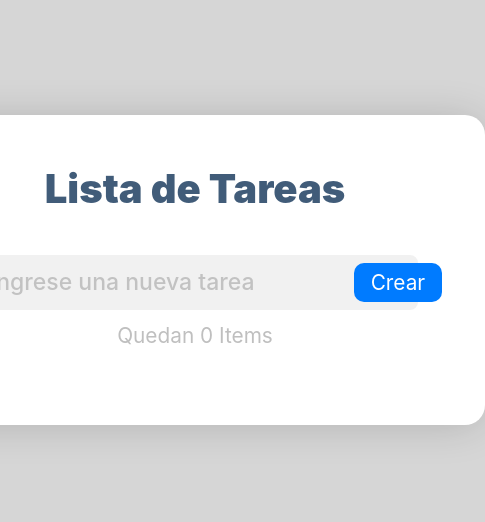
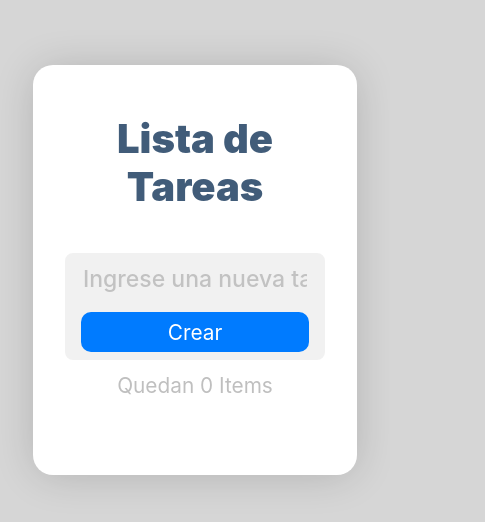
Before and after one commit to mauro-au/ToDoList, a Vue app: page / in a window 390 px wide. Shown: the part 152-674 px from the top of the page, 485 px wide, since content can reach past the window. Built offline with nearby package versions, Linux system fonts and the light colour scheme; the HTML template or start-up script is replaced by a standard one.

Commit message:
Se agrega condición en propiedades de clase y se corrige versión responsive

```diff
--- a/src/App.vue
+++ b/src/App.vue
@@ -1,5 +1,5 @@
 <template>
-  <div class="todolist">
+  <div class="todolist container" :style="[itemCounter.length > 1 ? styleObject : {}]">
     <div class="todolist__main">
       <div class="container">
         <section class="title">
@@ -40,7 +40,12 @@ export default {
       message: "Lista de Tareas",
       task: "",
       toDoList: [],
-      show: false
+      show: false,
+      styleObject: {
+        padding:'50px 0',
+        alignItems:'flex-start',
+        height: '100%',
+      }
     };
   },
   methods: {
@@ -127,7 +132,7 @@ ul{
   -webkit-box-pack: justify;
   justify-content: space-between;
   margin: 0.5em 0;
-  padding: 0.5em 0.5em 0.5em 1em;
+  padding: 0.5em 1em;
   transition: all 0.5s;
   -webkit-transition: all 0.5s;
   width: 450px
@@ -202,4 +207,21 @@ ul{
 .card__taskdone .card__line {
   text-decoration: line-through;
 }
+@media (max-width: 767px) {
+  .todolist__main{
+    width: 90%;
+    padding: 50px 15px;
+  }
+  .todolist__search{
+    width: 100%;
+    flex-direction: column;
+  }
+  .todolist__search button,
+  .todolist__search input {
+    width: 100%;
+  }
+  .todolist__search button{
+    margin-top: 15px;
+  }
+}
 </style>
```
